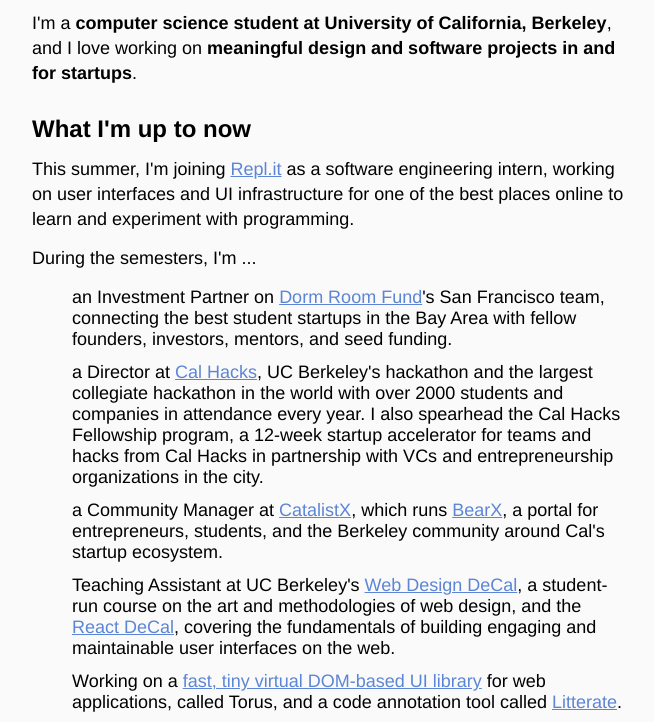
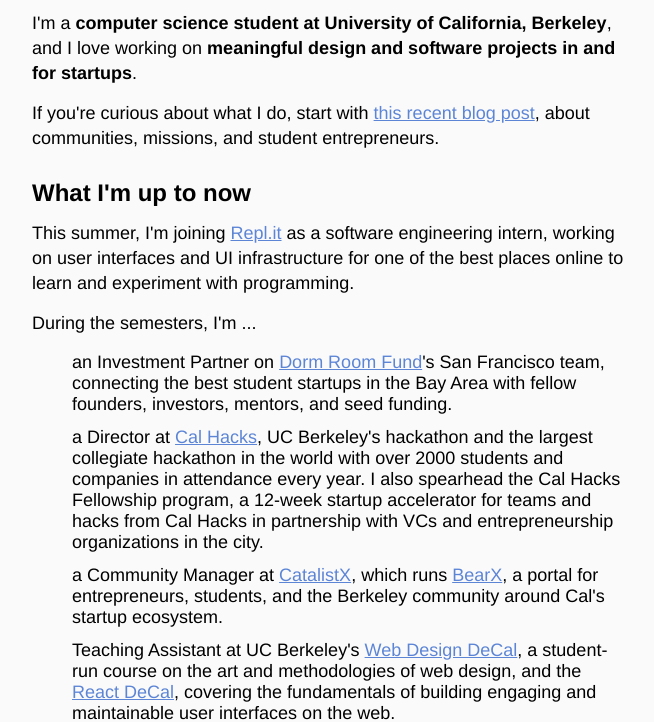
Before and after one commit to thesephist/www-ocf, a plain HTML site: page index.html in a window 1280 px wide. Shown: the part 69-791 px from the top of the page, without its empty margins (308-962 px from the left). Drawn offline with Linux system fonts and the light colour scheme.

Commit message:
Add latest blog post to home page

```diff
--- a/index.html
+++ b/index.html
@@ -9,6 +9,8 @@
         <main>
             <h1>Hello 👋, I'm Linus.</h1>
             <p>I'm a <strong>computer science student at University of California, Berkeley</strong>, and I love working on <strong>meaningful design and software projects in and for startups</strong>.</p>
+
+            <p>If you're curious about what I do, start with <a href="https://medium.com/@thesephist/where-what-and-why-what-creates-powerful-communities-2c6c018361b9">this recent blog post</a>, about communities, missions, and student entrepreneurs.</p>
 
             <h2>What I'm up to now</h2>
 
```
